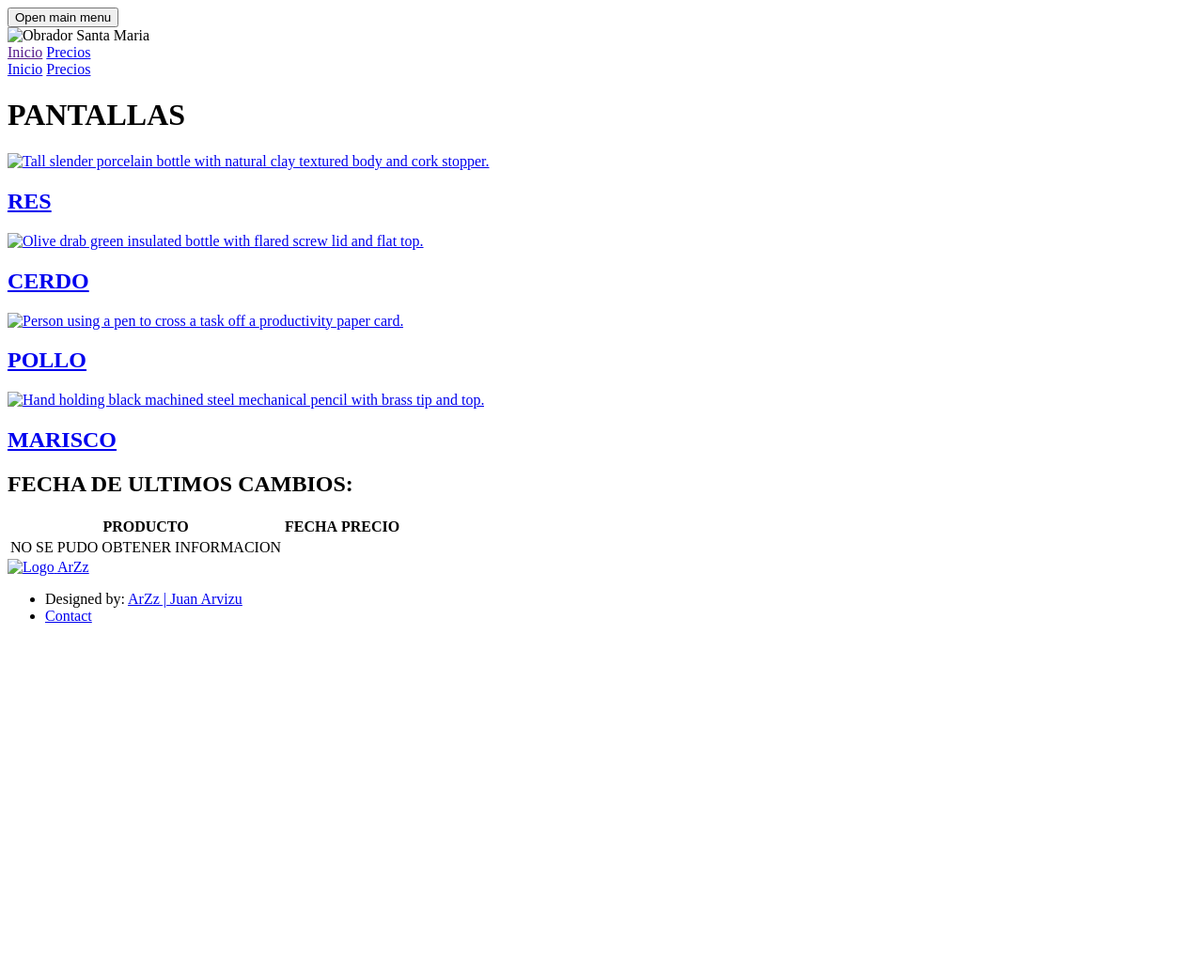
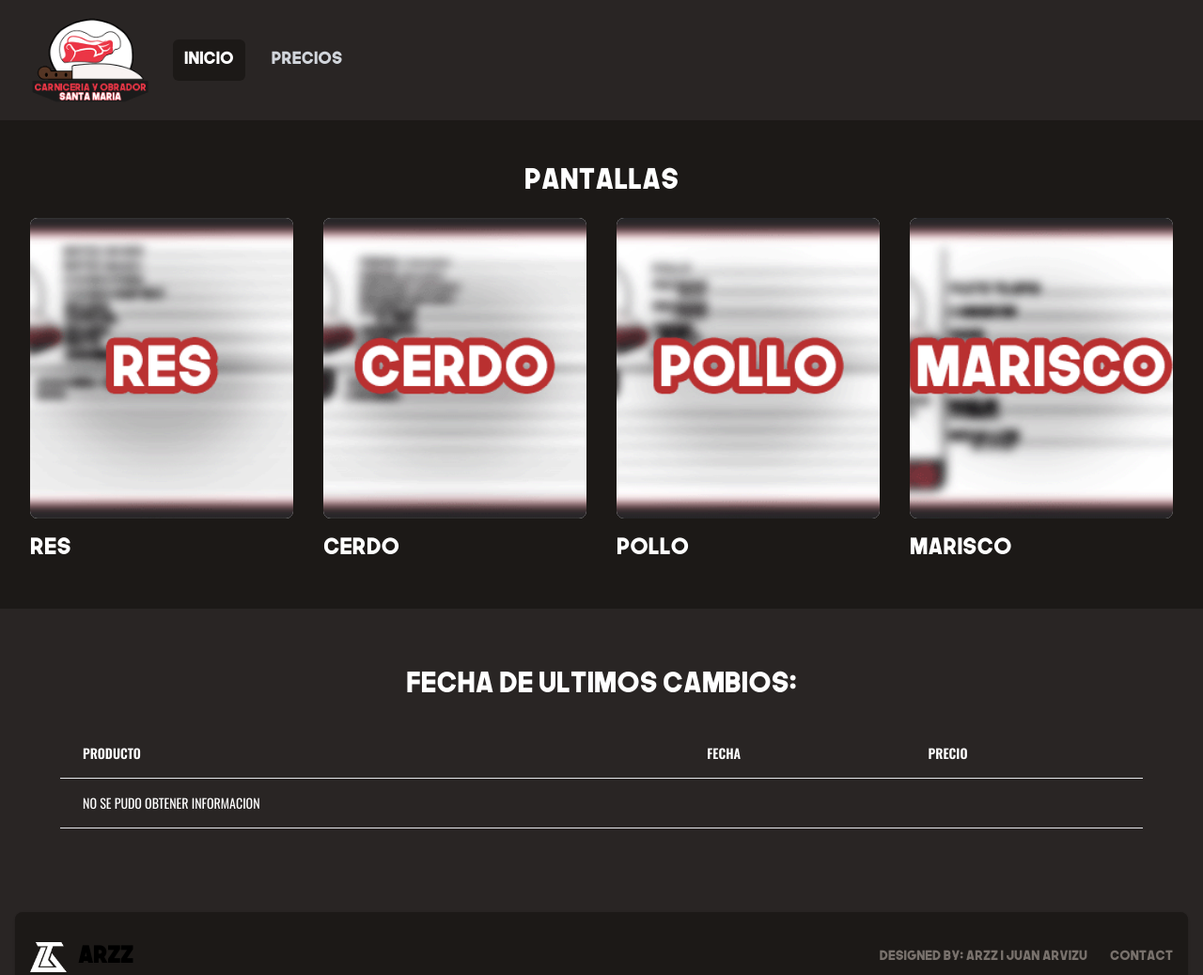
Before and after one commit to ArZz04/sm-remake, a plain HTML site: page apps/web/index.html in a window 1280 px wide. Shown: the top 1038 px of the page at 94% size. Before the commit the page ends 800 px from the top, so only its background shows below. Drawn offline with Linux system fonts and the light colour scheme; files that its build step writes are made by us from their sources; the site is published under a folder, as on GitHub Pages, so addresses that start at the root find nothing; no server answers.

Commit message:
Update index.html

```diff
--- a/apps/web/index.html
+++ b/apps/web/index.html
@@ -5,8 +5,8 @@
   <meta name="viewport" content="width=device-width, initial-scale=1.0">
   <meta name="description" content="Aquí va tu descripción corta y precisa sobre el contenido de la página.">
   <title>SANTA MARIA | OBRADOR</title>
-  <link href="css/style.css" rel="css/stylesheet" >
-  <link href="/css/output.css" rel="stylesheet">
+  <link href="public/css/style.css" rel="css/stylesheet" >
+  <link href="public/css/output.css" rel="stylesheet">
 </head>
 <body class="bg-stone-800">
 
@@ -22,7 +22,7 @@
             </div>
             <div class="flex flex-1 items-center justify-center sm:justify-start">
               <div class="flex flex-shrink-0 items-center">
-                <img class="h-auto w-32" src="/images/logo-sm.png" alt="Obrador Santa Maria">
+                <img class="h-auto w-32" src="public/images/logo-sm.png" alt="Obrador Santa Maria">
               </div>
               <div class="hidden sm:ml-6 sm:block">
                 <div class="flex space-y-0 space-x-4">
@@ -58,27 +58,27 @@
                 <h1 class="text-white text-center pb-5 text-3xl">PANTALLAS</h1>
 
               <div class="grid grid-cols-1 gap-x-6 gap-y-10 sm:grid-cols-2 lg:grid-cols-3 xl:grid-cols-4 xl:gap-x-8 ">
-                <a href="/routes/res.html" class="group">
+                <a href="public/routes/res.html" class="group">
                   <div class="aspect-h-1 aspect-w-1/2 w-full overflow-hidden rounded-lg bg-gray-200 xl:aspect-h-8 xl:aspect-w-7">
-                    <img src="/images/res.png" alt="Tall slender porcelain bottle with natural clay textured body and cork stopper." class="h-full w-full object-cover object-center group-hover:opacity-75">
+                    <img src="public/images/res.png" alt="Tall slender porcelain bottle with natural clay textured body and cork stopper." class="h-full w-full object-cover object-center group-hover:opacity-75">
                   </div>
                   <h2 class="mt-4 text-2xl text-white">RES</h2>
                 </a>
-                <a href="/routes/cerdo.html" class="group">
+                <a href="public/routes/cerdo.html" class="group">
                   <div class="aspect-h-1 aspect-w-1/2 w-full overflow-hidden rounded-lg bg-gray-200 xl:aspect-h-8 xl:aspect-w-7">
-                    <img src="/images/cerdo.png" alt="Olive drab green insulated bottle with flared screw lid and flat top." class="h-full w-full object-cover object-center group-hover:opacity-75">
+                    <img src="public/images/cerdo.png" alt="Olive drab green insulated bottle with flared screw lid and flat top." class="h-full w-full object-cover object-center group-hover:opacity-75">
                   </div>
                   <h2 class="mt-4 text-2xl text-white ">CERDO</h2>
                 </a>
-                <a href="/routes/pollo.html" class="group">
+                <a href="public/routes/pollo.html" class="group">
                   <div class="aspect-h-1 aspect-w-1/2 w-full overflow-hidden rounded-lg bg-gray-200 xl:aspect-h-8 xl:aspect-w-7">
-                    <img src="/images/pollo.png" alt="Person using a pen to cross a task off a productivity paper card." class="h-full w-full object-cover object-center group-hover:opacity-75">
+                    <img src="public/images/pollo.png" alt="Person using a pen to cross a task off a productivity paper card." class="h-full w-full object-cover object-center group-hover:opacity-75">
                   </div>
                   <h2 class="mt-4 text-2xl text-white">POLLO</h2>
                 </a>
-                <a href="/routes/marisco.html" class="group">
+                <a href="public/routes/marisco.html" class="group">
                   <div class="aspect-h-1 aspect-w-1/2 w-full overflow-hidden rounded-lg bg-gray-200 xl:aspect-h-8 xl:aspect-w-7">
-                    <img src="/images/marisco.png" alt="Hand holding black machined steel mechanical pencil with brass tip and top." class="h-full w-full object-cover object-center group-hover:opacity-75">
+                    <img src="public/images/marisco.png" alt="Hand holding black machined steel mechanical pencil with brass tip and top." class="h-full w-full object-cover object-center group-hover:opacity-75">
                   </div>
                   <h2 class="mt-4 text-2xl text-white">MARISCO</h2>
                 </a>
@@ -116,7 +116,7 @@
             <div class="w-full max-w-screen-xl mx-auto p-4 md:py-8">
                 <div class="sm:flex sm:items-center sm:justify-between">
                     <a href="https://arzz.tech/" class="flex items-center mb-4 sm:mb-0 space-x-3 rtl:space-x-reverse">
-                        <img src="/images/Logo_TA.ico" class="h-8" alt="Logo" />
+                        <img src="public/images/Logo_TA.ico" class="h-8" alt="Logo" />
                         <span class="self-center text-2xl font-semibold whitespace-nowrap dark:text-white">ArZz</span>
                     </a>
                     <ul class="flex flex-wrap items-center mb-6 text-sm font-medium text-stone-500 sm:mb-0 dark:text-stone-400">
```
